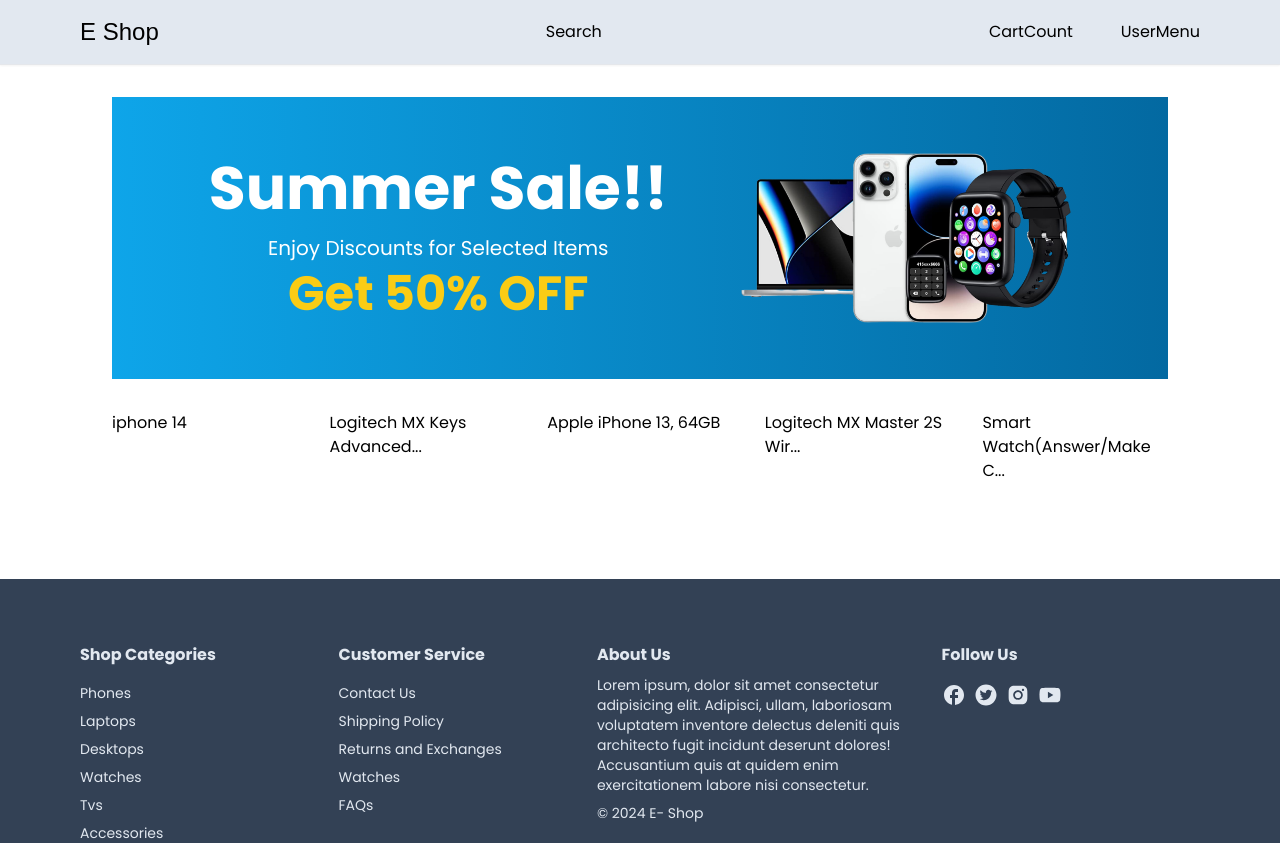
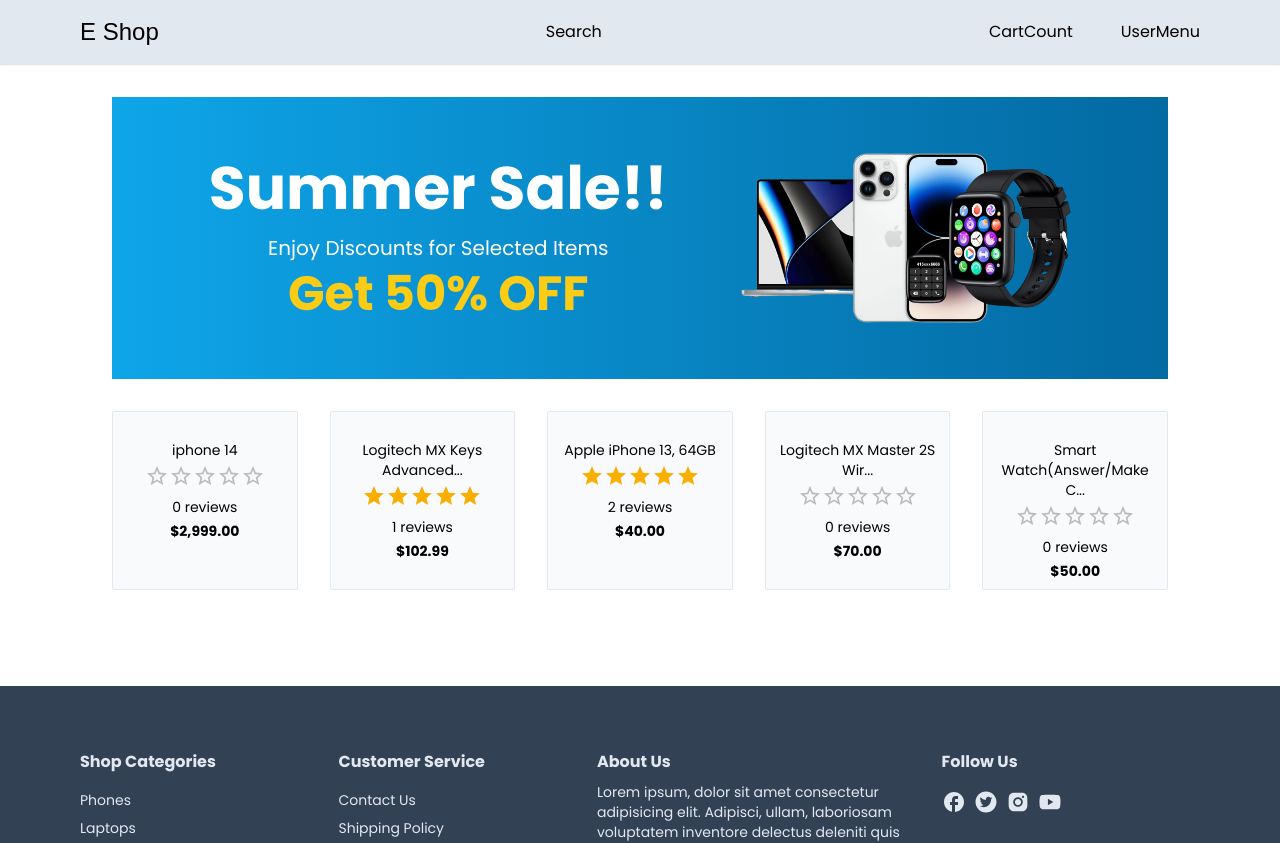
Before and after one commit to chamikalakshithadev/Fullstack-E-Commerce, a Next.js app: page / in a window 1280 px wide. Shown: the top 843 px of the page. Built offline with nearby package versions, Linux system fonts and the light colour scheme; grey boxes are pictures that could not be loaded; a web font is replaced by a local one.

Commit message:
adding product page

```diff
--- /dev/null
+++ b/app/components/products/ProductCard.tsx
@@ -0,0 +1,39 @@
+"use client";
+
+import { formatPrice } from "@/utils/formatPrice";
+import { truncateText } from "@/utils/truncateText";
+import { Rating } from "@mui/material";
+import Image from "next/image";
+import React from "react";
+
+interface ProductCardProps {
+  data: any;
+}
+
+const ProductCard: React.FC<ProductCardProps> = ({ data }) => {
+  const productRating =
+    data.reviews.reduce((acc: number, item: any) => item.rating + acc, 0) /
+    data.reviews.length;
+  return (
+    <div className="col-span-1 cursor-pointer border-[1.2px] border-slate-200 bg-slate-50 rounded-sm p-2 transition hover:scale-105 text-center text-sm">
+      <div className="flex flex-col items-center w-full gap-1">
+        <div className="aspect-sqaure overflow-hidden relative w-full">
+          <Image
+            alt={data.name}
+            src={data.images[0].image}
+            fill
+            className="w-full h-full object-contain"
+          />
+        </div>
+        <div className="mt-4">{truncateText(data.name)}</div>
+        <div>
+          <Rating value={productRating} readOnly />
+        </div>
+        <div>{data.reviews.length} reviews</div>
+        <div className="font-semibold">{formatPrice(data.price)}</div>
+      </div>
+    </div>
+  );
+};
+
+export default ProductCard;
--- a/app/page.tsx
+++ b/app/page.tsx
@@ -2,6 +2,7 @@
 import Container from "./components/Container";
 import HomeBanner from "./components/HomeBanner";
 import { truncateText } from "@/utils/truncateText";
+import ProductCard from "./components/products/ProductCard";
 
 export default function Home() {
   return (
@@ -12,7 +13,7 @@
         </div>
         <div className="grid grid-cols-2 sm:grid-cols-3 lg:grid-cols-4 xl:grid-cols-5 2xl:grid-cols-6 gap-8">
           {products.map((product: any) => {
-            return <div> {truncateText(product.name)}</div>;
+            return <ProductCard data={product} />;
           })}
         </div>
       </Container>
--- a/next.config.mjs
+++ b/next.config.mjs
@@ -1,4 +1,8 @@
 /** @type {import('next').NextConfig} */
-const nextConfig = {};
+const nextConfig = {
+  images: {
+    domains: ["m.media-amazon.com"],
+  },
+};
 
 export default nextConfig;
--- a/package.json
+++ b/package.json
@@ -9,6 +9,9 @@
     "lint": "next lint"
   },
   "dependencies": {
+    "@emotion/react": "^11.11.4",
+    "@emotion/styled": "^11.11.5",
+    "@mui/material": "^5.16.1",
     "next": "14.2.5",
     "react": "^18",
     "react-dom": "^18",
--- /dev/null
+++ b/utils/formatPrice.ts
@@ -0,0 +1,6 @@
+export const formatPrice = (amount: number) => {
+  return new Intl.NumberFormat("en-US", {
+    style: "currency",
+    currency: "USD",
+  }).format(amount);
+};
```
Also changed, not shown: 1 other file (tests, documents, lock files or other folders).
